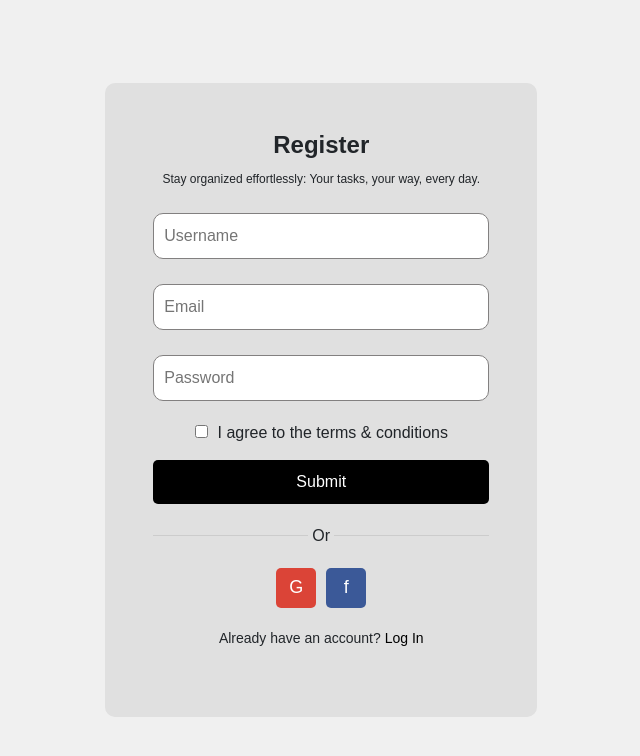
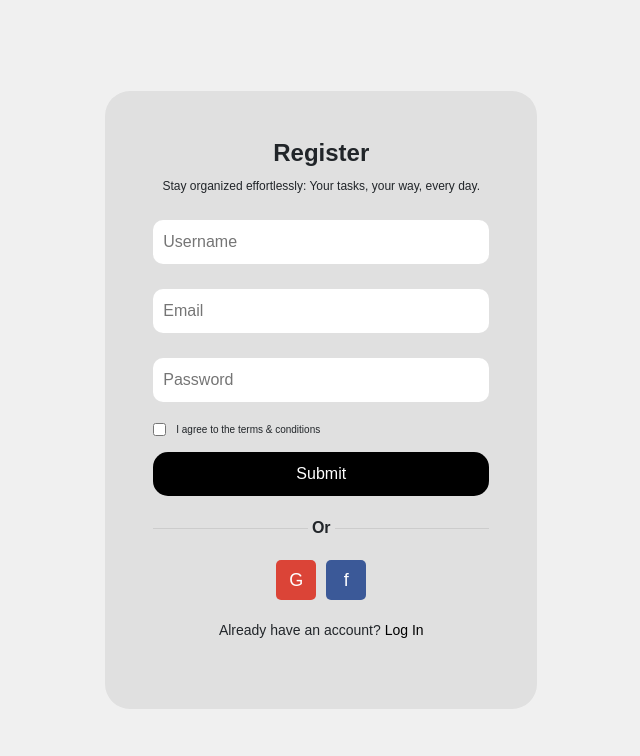
Before and after one commit to FSSA-Project/TIK-TIK-App, a React (Create React App) app: page /register in a window 1280 px wide. Shown: the top 756 px of the page, without its empty margins (328-968 px from the left). Built offline with nearby package versions, Linux system fonts and the light colour scheme.

Commit message:
Style update for checkbox

```diff
--- a/src/styles/Register.css
+++ b/src/styles/Register.css
@@ -12,7 +12,7 @@ body {
     /* box-shadow: 0px 50px 100px -20px rgba(50, 50, 93, 0.25), 0px 30px 60px -30px rgba(0, 0, 0, 0.3), inset 0px -2px 6px 0px rgba(10, 37, 64, 0.35); */
     background-color: #e0e0e0;
     padding: 3em;
-    border-radius: 10px;
+    border-radius: 25px;
     width: 120%;
     max-width: 27em;
     text-align: center;
@@ -41,6 +41,7 @@ body {
     margin: 5px 0;
     border-radius: 10px;
     border: 1px solid #828080;
+    border:none;
     box-sizing: border-box;
   }
 
@@ -54,7 +55,7 @@ body {
     background-color: black;
     color: white;
     border: none;
-    border-radius: 5px;
+    border-radius: 15px;
     cursor: pointer;
     font-size: 16px;
   }
@@ -68,6 +69,7 @@ body {
     align-items: center;
     text-align: center;
     margin: 20px 0;
+    Font-weight: bold;
   }
 
   .separator::before,
@@ -168,3 +170,9 @@ body {
       font-size: 12px;
     }
   }
+
+
+  label {
+    display: flex;
+    font-size: 10px;
+}
```
